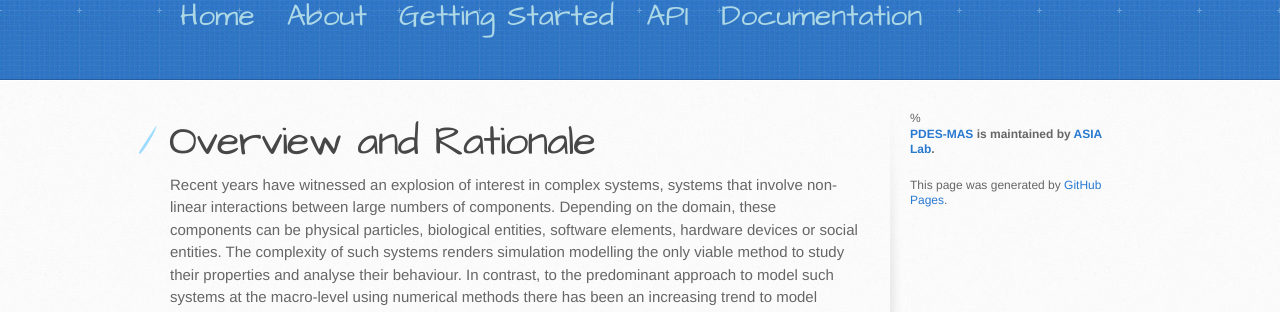
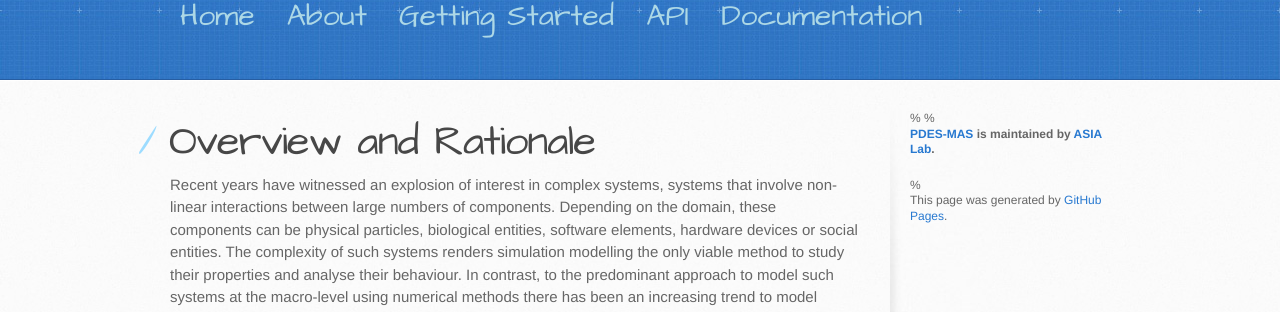
Before and after one commit to PDES-MAS/PDES-MAS.github.io, a Jekyll site: the page built from index.md, in a window 1280 px wide. Shown: the part 230-542 px from the top of the page. Built offline with Jekyll 4.4.1, drawn with Linux system fonts in a browser that asks for light colours; our own code applies the rules of GitHub Pages for plain Markdown files.

Commit message:
Update default.html

```diff
--- a/_layouts/default.html
+++ b/_layouts/default.html
@@ -35,9 +35,9 @@
             </a>
           {% endif %}
 
-          {% if site.github.is_project_page %}
+         % {% if site.github.is_project_page %}
            % <p class="repo-owner"><a href="{{ site.github.repository_url }}">{{ site.github.repository_name }}</a> is maintained by <a href="{{ site.github.owner_url }}">{{ site.github.owner_name }}</a>.</p>
-          {% endif %}
+          %{% endif %}
 
           <p>This page was generated by <a href="https://pages.github.com">GitHub Pages</a>.</p>
         </aside>
```
